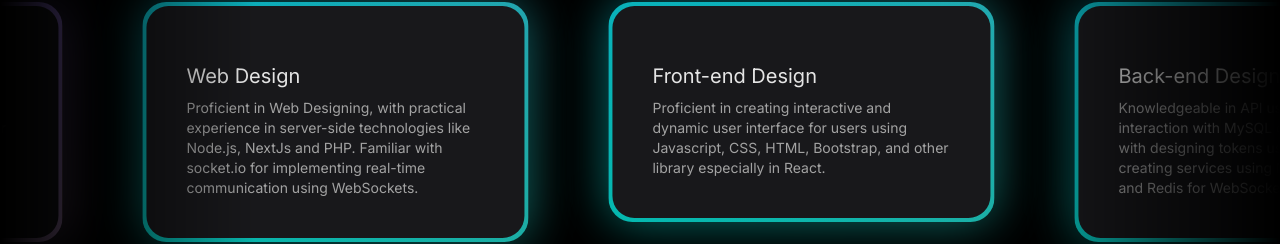
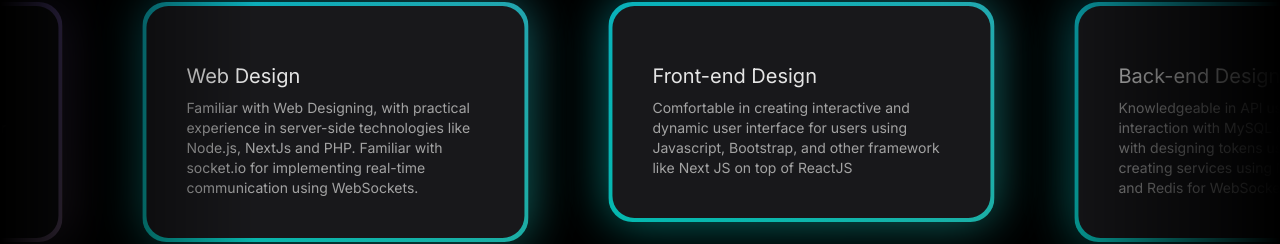
Before and after one commit to ivanprejoles/latest-portfolio-2024, a Next.js app: page / in a window 1280 px wide. Shown: the part 694-938 px from the top of the page. Built offline with nearby package versions, Linux system fonts and the light colour scheme.

Commit message:
Update InfiniteCardServices.tsx

```diff
--- a/app/(main)/_components/Blocks/InfiniteCardServices.tsx
+++ b/app/(main)/_components/Blocks/InfiniteCardServices.tsx
@@ -17,12 +17,12 @@ export function InfiniteMovingCardsDemo() {
 
 const testimonials = [
   {
-    quote: "Proficient in Web Designing, with practical experience in server-side technologies like Node.js, NextJs and PHP. Familiar with socket.io for implementing real-time communication using WebSockets.",
+    quote: "Familiar with Web Designing, with practical experience in server-side technologies like Node.js, NextJs and PHP. Familiar with socket.io for implementing real-time communication using WebSockets.",
     name: "Card1",
     title: "Web Design",
   },
   {
-    quote: "Proficient in creating interactive and dynamic user interface for users using Javascript, CSS, HTML, Bootstrap, and other library especially in React.",
+    quote: "Comfortable in creating interactive and dynamic user interface for users using Javascript, Bootstrap, and other framework like Next JS on top of ReactJS",
     name: "Card2",
     title: "Front-end Design",
   },
```
